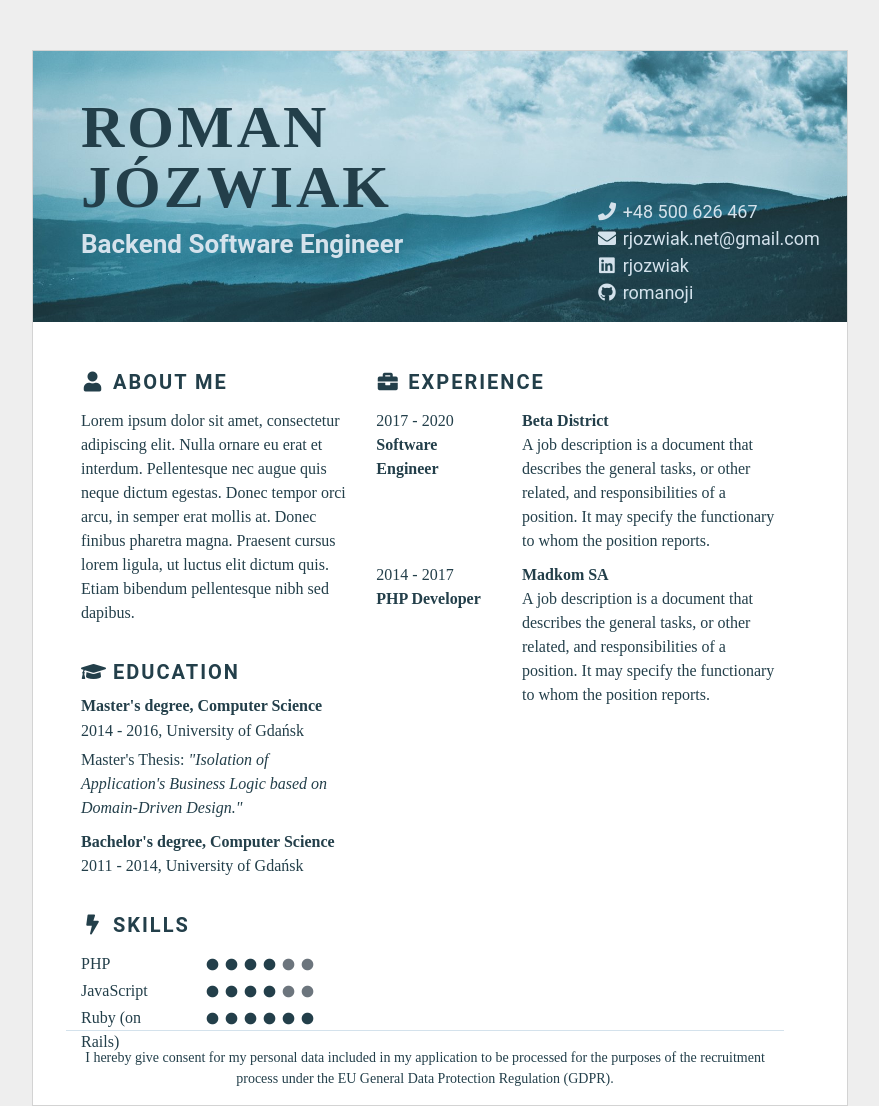
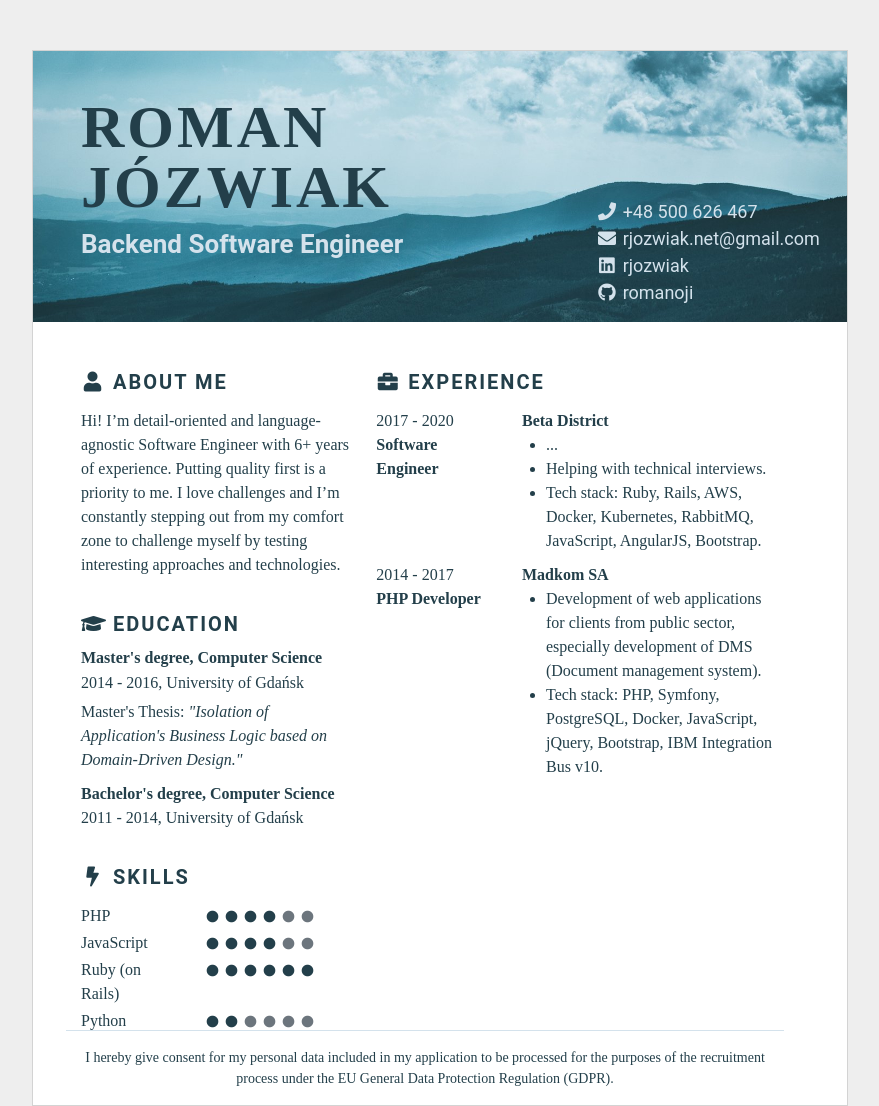
Before and after one commit to romanoji/romanoji.github.io, a Jekyll site: the page built from index.markdown, in a window 1280 px wide. Shown: the whole page, without its empty margins (200-1079 px from the left). Built offline with Jekyll 4.4.1, drawn with Linux system fonts in a browser that asks for light colours; some web fonts are replaced.

Commit message:
Fill in initial details (WIP)

```diff
--- a/_data/about_me.yml
+++ b/_data/about_me.yml
@@ -1,3 +1,3 @@
 title: About me
 icon: fa fa-user
-desc: Lorem ipsum dolor sit amet, consectetur adipiscing elit. Nulla ornare eu erat et interdum. Pellentesque nec augue quis neque dictum egestas. Donec tempor orci arcu, in semper erat mollis at. Donec finibus pharetra magna. Praesent cursus lorem ligula, ut luctus elit dictum quis. Etiam bibendum pellentesque nibh sed dapibus.
+desc: Hi! I’m detail-oriented and language-agnostic Software Engineer with 6+ years of experience. Putting quality first is a priority to me. I love challenges and I’m constantly stepping out from my comfort zone to challenge myself by testing interesting approaches and technologies.
--- a/_data/experience.yml
+++ b/_data/experience.yml
@@ -4,8 +4,14 @@ jobs:
   - name: Beta District
     position: Software Engineer
     period: 2017 - 2020
-    desc: A job description is a document that describes the general tasks, or other related, and responsibilities of a position. It may specify the functionary to whom the position reports.
+    desc:
+      - ...
+      - Helping with technical interviews.
+      - "Tech stack: Ruby, Rails, AWS, Docker, Kubernetes, RabbitMQ, JavaScript, AngularJS, Bootstrap."
   - name: Madkom SA
     position: PHP Developer
     period: 2014 - 2017
-    desc: A job description is a document that describes the general tasks, or other related, and responsibilities of a position. It may specify the functionary to whom the position reports.
+    desc:
+      - Development of web applications for clients from public sector,
+        especially development of DMS (Document management system).
+      - "Tech stack: PHP, Symfony, PostgreSQL, Docker, JavaScript, jQuery, Bootstrap, IBM Integration Bus v10."
--- a/_data/skills.yml
+++ b/_data/skills.yml
@@ -7,3 +7,5 @@ items:
     level: 4
   - name: Ruby (on Rails)
     level: 6
+  - name: Python
+    level: 2
```
